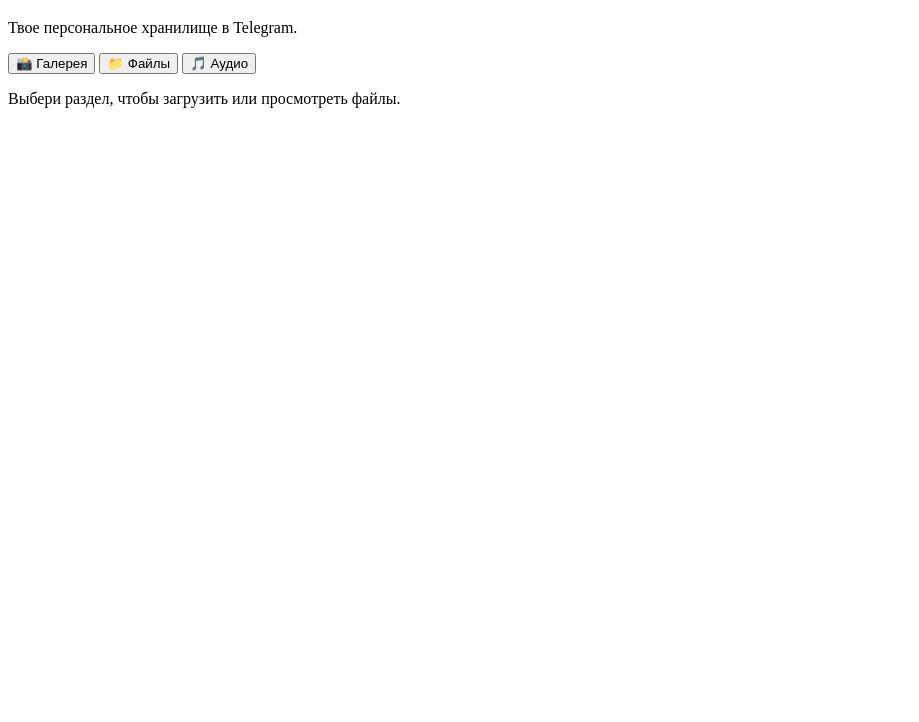
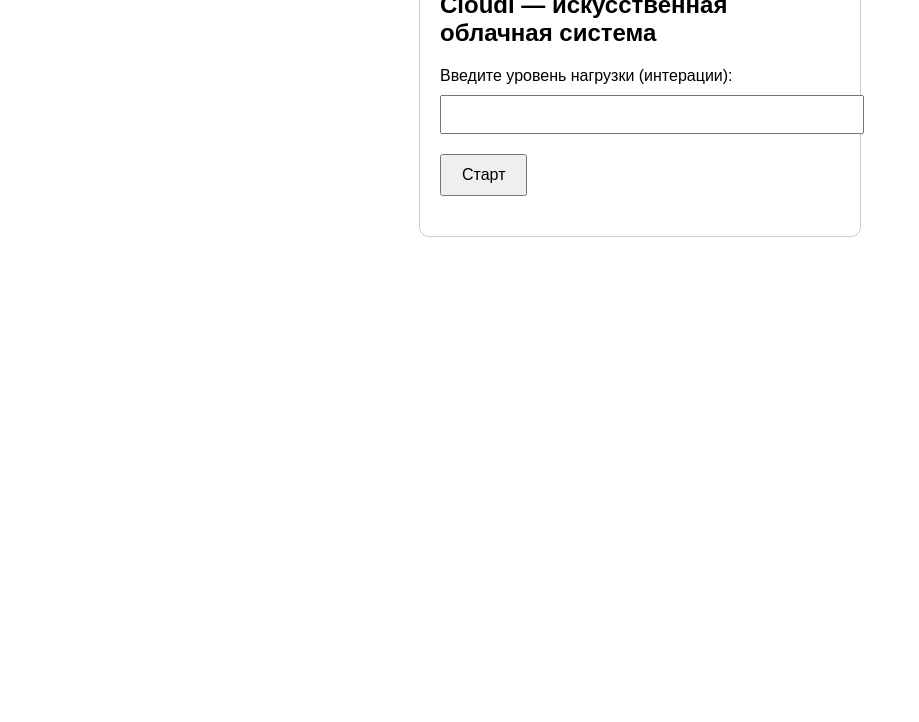
Before and after one commit to buranov417/cloudi, a plain HTML site: page index.html in a window 1280 px wide. Shown: the part 78-800 px from the top of the page, without its empty margins (0-919 px from the left). Drawn offline with Linux system fonts and the light colour scheme.

Commit message:
Update index.html

```diff
--- a/index.html
+++ b/index.html
@@ -1,27 +1,45 @@
 <!DOCTYPE html>
 <html lang="ru">
 <head>
-  <meta charset="UTF-8">
-  <meta name="viewport" content="width=device-width, initial-scale=1.0">
-  <title>Cloudi — Telegram Cloud</title>
-  <link rel="stylesheet" href="style.css">
+  <meta charset="UTF-8" />
+  <title>Cloudi MVP</title>
+  <style>
+    body { font-family: Arial; padding: 20px; }
+    .box { max-width: 400px; margin: auto; border: 1px solid #ccc; padding: 20px; border-radius: 10px; }
+    button { padding: 10px 20px; font-size: 16px; }
+    .result { margin-top: 20px; font-size: 18px; font-weight: bold; }
+  </style>
 </head>
 <body>
-  <div class="app">
-    <h1>🌤 Cloudi</h1>
-    <p>Твое персональное хранилище в Telegram.</p>
+  <div class="box">
+    <h2>Cloudi — искусственная облачная система</h2>
 
-    <div class="menu">
-      <button onclick="openSection('gallery')">📸 Галерея</button>
-      <button onclick="openSection('files')">📁 Файлы</button>
-      <button onclick="openSection('audio')">🎵 Аудио</button>
-    </div>
+    <label>Введите уровень нагрузки (интерации):</label>
+    <input id="loadInput" type="number" style="width: 100%; margin-top: 10px; padding: 10px;" />
 
-    <div id="content">
-      <p>Выбери раздел, чтобы загрузить или просмотреть файлы.</p>
-    </div>
+    <button onclick="startTest()" style="margin-top: 20px;">Старт</button>
+
+    <div class="result" id="resultBox"></div>
   </div>
 
-  <script src="script.js"></script>
+<script>
+function startTest() {
+  const load = Number(document.getElementById("loadInput").value);
+  const startTime = performance.now();
+
+  let processed = 0;
+  for (let i = 0; i < load; i++) {
+    processed++;
+  }
+
+  const endTime = performance.now();
+  const duration = (endTime - startTime).toFixed(2);
+
+  document.getElementById("resultBox").innerHTML =
+    "Обработано: " + processed.toLocaleString() + " интераций<br>" +
+    "Время обработки: " + duration + " мс<br>" +
+    "Пропускная способность: " + (processed / (duration / 1000)).toLocaleString() + " инт/сек";
+}
+</script>
 </body>
 </html>
```
